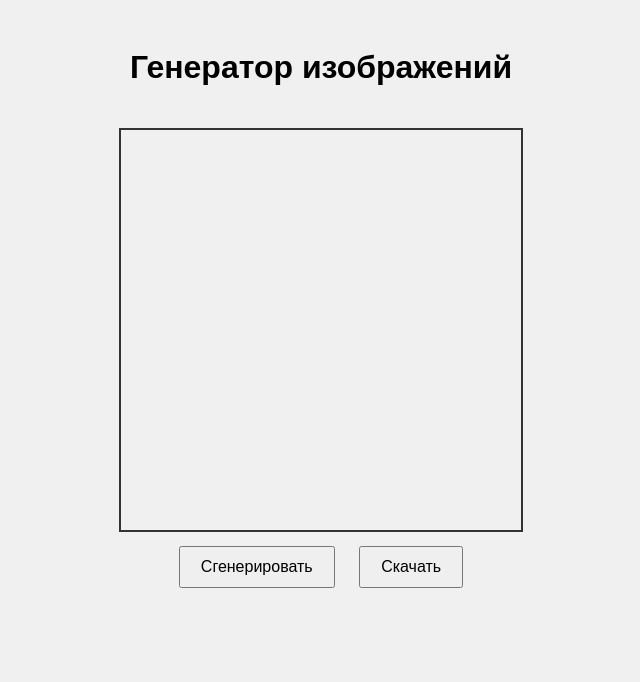
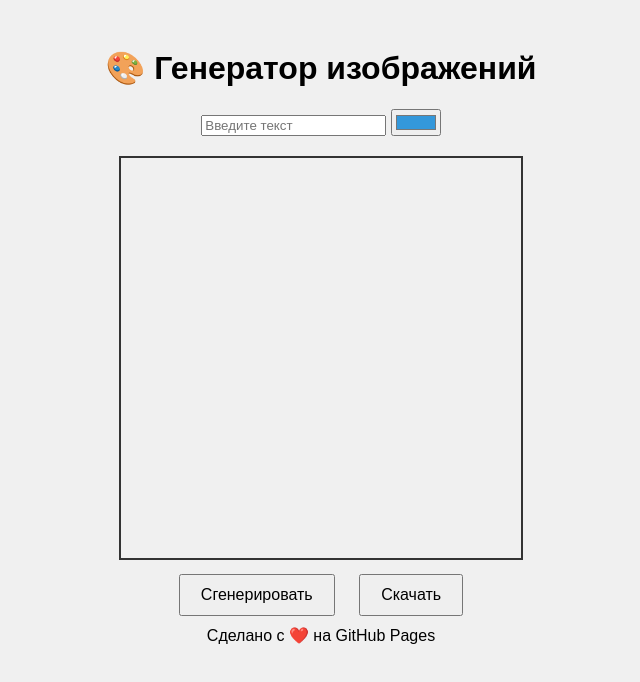
Before and after one commit to Drawlist/Photo, a plain HTML site: page index.html in a window 1280 px wide. Shown: the whole page, without its empty margins (319-959 px from the left). Drawn offline with Linux system fonts and the light colour scheme.

Commit message:
Update index.html

```diff
--- a/index.html
+++ b/index.html
@@ -7,11 +7,23 @@
   <link rel="stylesheet" href="style.css" />
 </head>
 <body>
-  <h1>Генератор изображений</h1>
+  <h1>🎨 Генератор изображений</h1>
+
+  <div class="controls">
+    <input type="text" id="textInput" placeholder="Введите текст" />
+    <input type="color" id="bgColorInput" value="#3498db" />
+  </div>
+
   <canvas id="canvas" width="400" height="400"></canvas>
-  <br />
-  <button onclick="generateImage()">Сгенерировать</button>
-  <button onclick="downloadImage()">Скачать</button>
+
+  <div class="buttons">
+    <button onclick="generateImage()">Сгенерировать</button>
+    <button onclick="downloadImage()">Скачать</button>
+  </div>
+
+  <footer>
+    Сделано с ❤️ на GitHub Pages
+  </footer>
 
   <script src="script.js"></script>
 </body>
```
